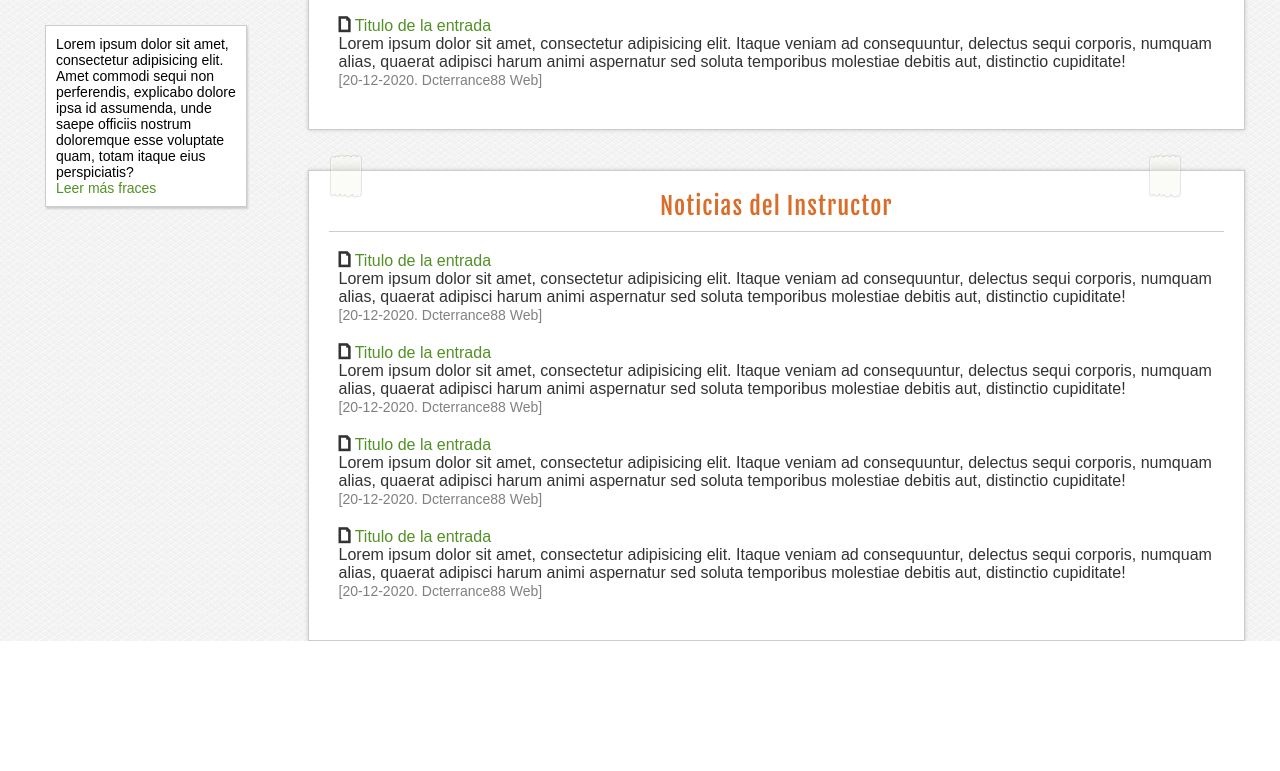
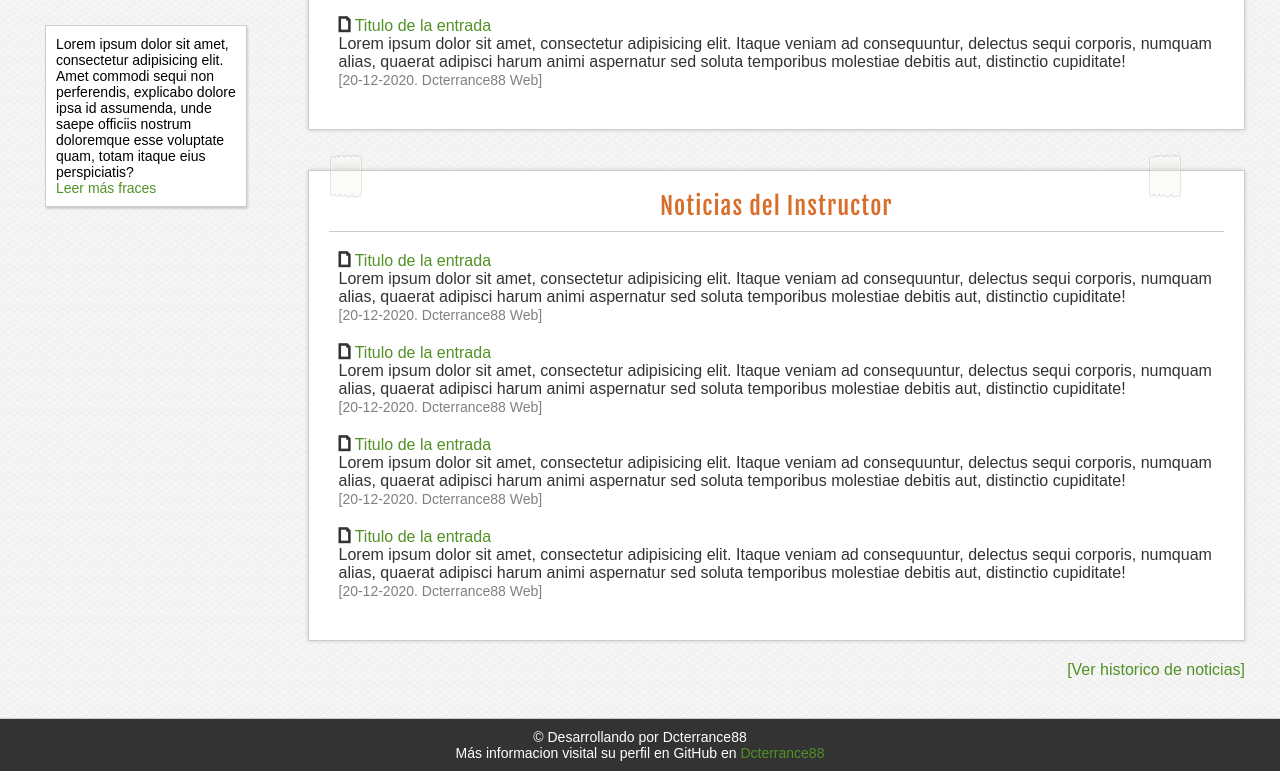
Before and after one commit to Dcterrance88/Maquetacion_web_con_HTML5_y_CSS3, a plain HTML site: page index.html in a window 1280 px wide. Shown: the part 1182-1953 px from the top of the page. Before the commit the page ends 1823 px from the top, so only its background shows below. Drawn offline with Linux system fonts and the light colour scheme.

Commit message:
Fin del proyecto, añadiendo footer
por ultimo se agrego un footer y un pequeño link dandole estilo con css.

```diff
--- a/css/style.css
+++ b/css/style.css
@@ -116,6 +116,11 @@ a:visited{
   float: left;
   margin-right: 4px;
   margin-top: -2px;
+}
+
+.clearfix{
+  float: none;
+  clear:both;
 }
 /*fin Estilos Generales*/
 
@@ -240,6 +245,7 @@ a:visited{
   width: 1250px;
   min-height: 1100px;
   margin: 0px auto;
+  font-family: sans-serif, Arial, Helvetica;
 }
 /*Fin Contenido cental*/
 
@@ -377,3 +383,25 @@ a:visited{
   margin-left: 64%;
 }
 /*Fin Secciones*/
+/* link historicos */
+#history{
+  float: right;
+  margin-top: 20px;
+  margin-right: 20px;
+}
+/* fin link historicos */
+
+/*footer*/
+#footer{
+  width: 100%;
+  margin: 0px auto;
+  text-align: center;
+  margin-top: 40px;
+  background-color: #333333;
+  padding-top: 10px;
+  padding-bottom: 10px;
+  color:white;
+  font-family: sans-serif, Arial, Helvetica;
+  font-size: 14px;
+  box-shadow: 0px 0px 2px gray;
+}
--- a/index.html
+++ b/index.html
@@ -236,13 +236,29 @@
       </div>
       <!-- Fin de las secciones -->
 
+      <!-- barra lateral pequeñita -->
       <aside id="frase">
         Lorem ipsum dolor sit amet, consectetur adipisicing elit. Amet commodi sequi non perferendis, explicabo dolore ipsa id assumenda, unde saepe officiis nostrum doloremque esse voluptate quam, totam itaque eius perspiciatis?
         <br/>
         <a href="#">Leer más fraces</a>
       </aside>
+      <!-- fin barra lateral pequeñita -->
+
+      <div class="clearfix"></div>
+
+      <!-- link historicos -->
+      <div id="history">
+        <a href="#">[Ver historico de noticias]</a>
+      </div>
+      <!-- fin link historicos -->
     </div>
     <!-- Fin del Contenido central -->
-
+    <div class="clearfix"></div>
+    <!-- footer -->
+    <footer id="footer">
+      <p>&copy; Desarrollando por Dcterrance88 </p>
+      <p>Más informacion visital su perfil en GitHub en <a href="https://github.com/Dcterrance88">Dcterrance88</a></p>
+    </footer>
+    <!-- fin footer -->
   </body>
 </html>
```
